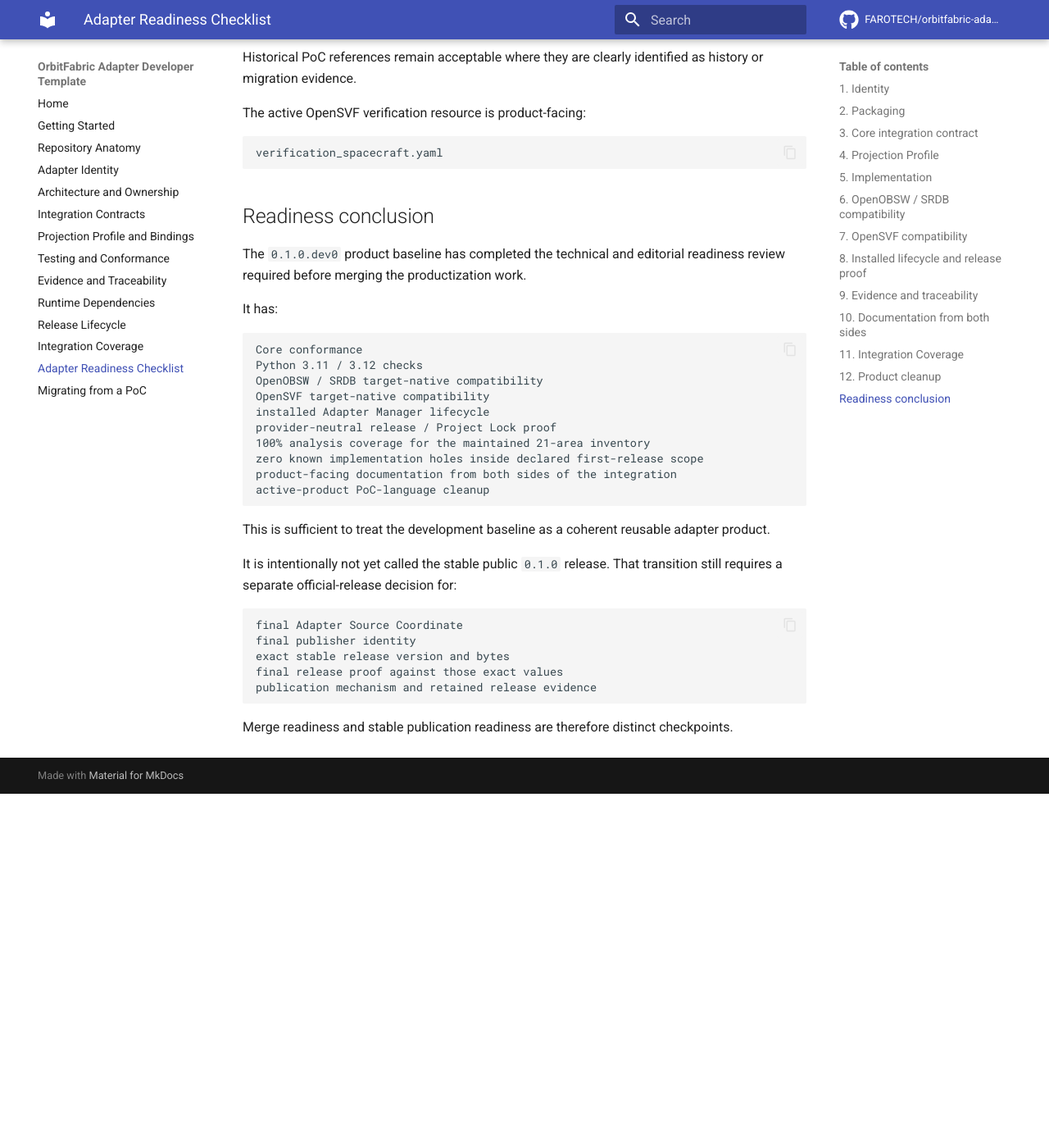
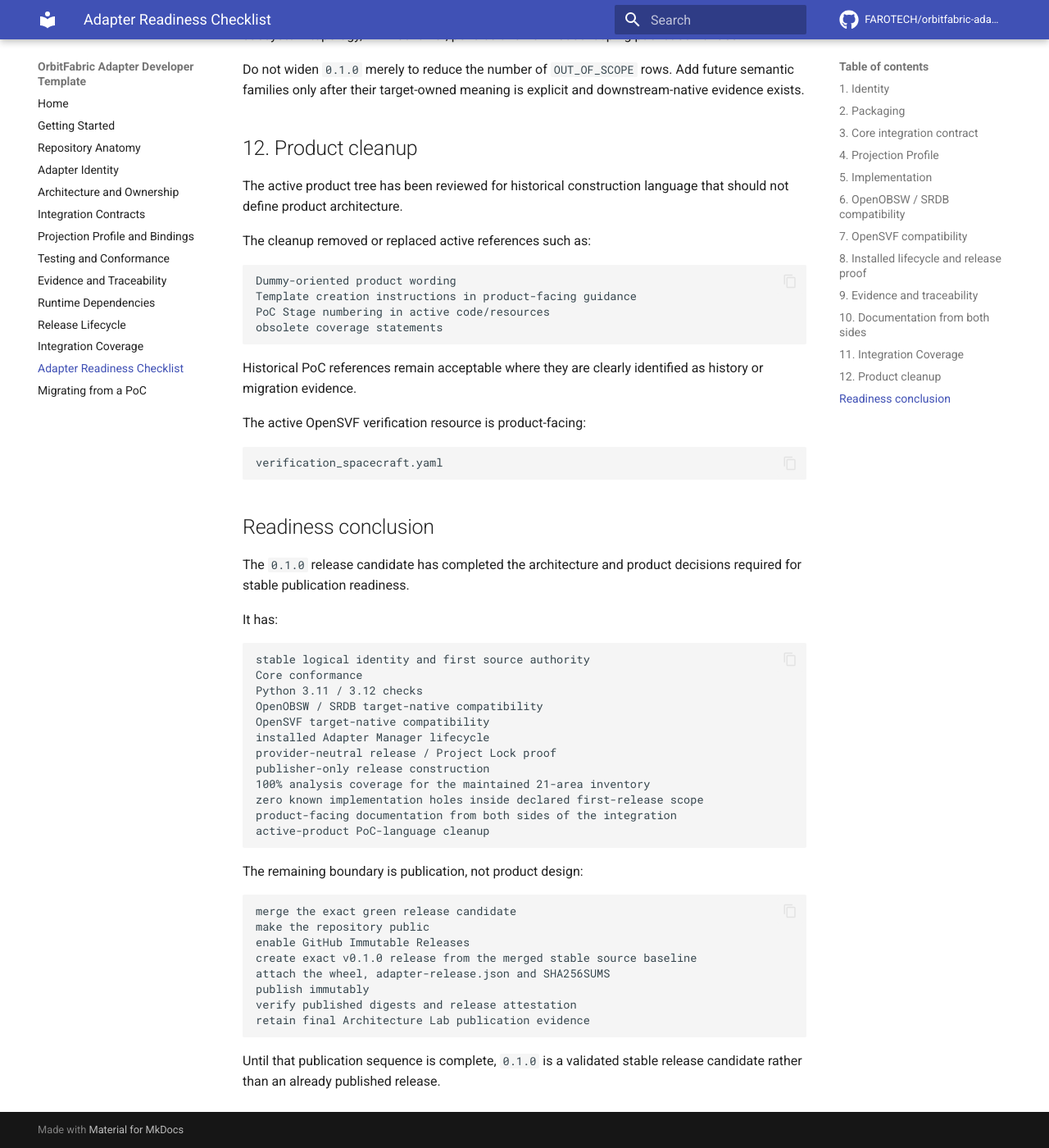
Before and after one commit to FAROTECH/orbitfabric-openobsw-opensvf-adapter, an MkDocs documentation site: the page built from docs/adapter-readiness-checklist.md, in a window 1280 px wide and 1400 px high, scrolled down 6255 px. Shown: the whole window at 82% size. Built offline with MkDocs 1.6.1 and Material for MkDocs 9.7.7, drawn with Linux system fonts in a browser that asks for light colours; comment, search, counter and statistics services are not loaded; before the commit the page ends 7223 px from its top, so only the background shows below that; some of the changed text lies outside the part shown.

Commit message:
Align readiness checklist with stable 0.1.0 candidate

````diff
--- a/docs/adapter-readiness-checklist.md
+++ b/docs/adapter-readiness-checklist.md
@@ -6,7 +6,7 @@
 
 ## 1. Identity
 
-Current product identity:
+Current stable release-candidate identity:
 
 ```text
 repository       orbitfabric-openobsw-opensvf-adapter
@@ -15,18 +15,14 @@
 console command  orbitfabric-openobsw-opensvf
 adapter.id       orbitfabric-openobsw-opensvf
 integration.id   orbitfabric-openobsw-opensvf
-version          0.1.0.dev0
+version          0.1.0
+logical key      orbitfabric/openobsw-opensvf
+source authority github.com/FAROTECH
 ```
 
-Before stable publication, still decide explicitly:
+The logical publisher is `orbitfabric`. The first concrete source authority is `github.com/FAROTECH`.
 
-```text
-final Adapter Source Coordinate
-final publisher identity
-stable release version transition
-```
-
-Do not infer those values from the historical PoC or from the fact that GitHub is used for development hosting.
+GitHub hosting is therefore the first release-source context, not the adapter logical identity. The adapter is classified as OrbitFabric-maintained stable. It is not yet described as registry-classified official because generic official publisher and registry governance are not promoted.
 
 ## 2. Packaging
 
@@ -58,7 +54,7 @@
 
 Core remains normative for generic contract semantics.
 
-The current exact development baseline is:
+The exact Core baseline validated by this release candidate is:
 
 ```text
 4377d6656c62aa1dc19a7ed81d2de872b6b22ccd
@@ -120,7 +116,7 @@
 obsw-srdb 0.1.0 at that checkout
 ```
 
-Before release, confirm the evidence still proves:
+The release candidate must continue to prove:
 
 ```text
 additive contribution load
@@ -143,7 +139,7 @@
 observed package metadata 1.0.0
 ```
 
-Before release, confirm the evidence still proves:
+The release candidate must continue to prove:
 
 ```text
 verification materialization generated
@@ -183,7 +179,26 @@
 remove
 ```
 
-Keep release construction separate from provider-specific publication.
+The stable release proof must use:
+
+```text
+authority  github.com/FAROTECH
+publisher  orbitfabric
+name       openobsw-opensvf
+version    0.1.0
+```
+
+The publisher-only release construction must additionally prove that publication material contains:
+
+```text
+wheel
+adapter-release.json
+SHA256SUMS
+```
+
+and does not include a canonical `adapter-project-lock.json`.
+
+The Project Lock is consumer-project exact desired state. It is not publisher-owned immutable release membership.
 
 ## 9. Evidence and traceability
 
@@ -300,33 +315,36 @@
 
 ## Readiness conclusion
 
-The `0.1.0.dev0` product baseline has completed the technical and editorial readiness review required before merging the productization work.
+The `0.1.0` release candidate has completed the architecture and product decisions required for stable publication readiness.
 
 It has:
 
 ```text
+stable logical identity and first source authority
 Core conformance
 Python 3.11 / 3.12 checks
 OpenOBSW / SRDB target-native compatibility
 OpenSVF target-native compatibility
 installed Adapter Manager lifecycle
 provider-neutral release / Project Lock proof
+publisher-only release construction
 100% analysis coverage for the maintained 21-area inventory
 zero known implementation holes inside declared first-release scope
 product-facing documentation from both sides of the integration
 active-product PoC-language cleanup
 ```
 
-This is sufficient to treat the development baseline as a coherent reusable adapter product.
-
-It is intentionally not yet called the stable public `0.1.0` release. That transition still requires a separate official-release decision for:
+The remaining boundary is publication, not product design:
 
 ```text
-final Adapter Source Coordinate
-final publisher identity
-exact stable release version and bytes
-final release proof against those exact values
-publication mechanism and retained release evidence
+merge the exact green release candidate
+make the repository public
+enable GitHub Immutable Releases
+create exact v0.1.0 release from the merged stable source baseline
+attach the wheel, adapter-release.json and SHA256SUMS
+publish immutably
+verify published digests and release attestation
+retain final Architecture Lab publication evidence
 ```
 
-Merge readiness and stable publication readiness are therefore distinct checkpoints.
+Until that publication sequence is complete, `0.1.0` is a validated stable release candidate rather than an already published release.
````
